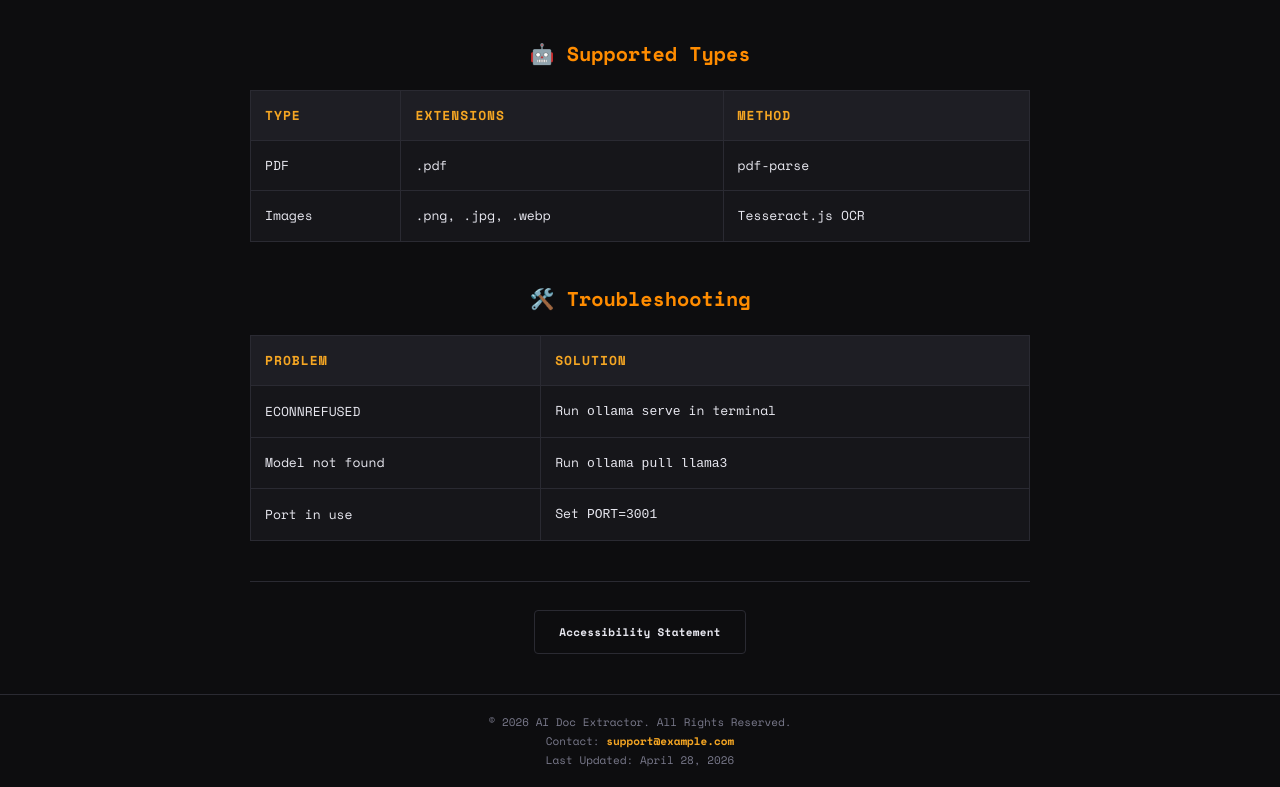
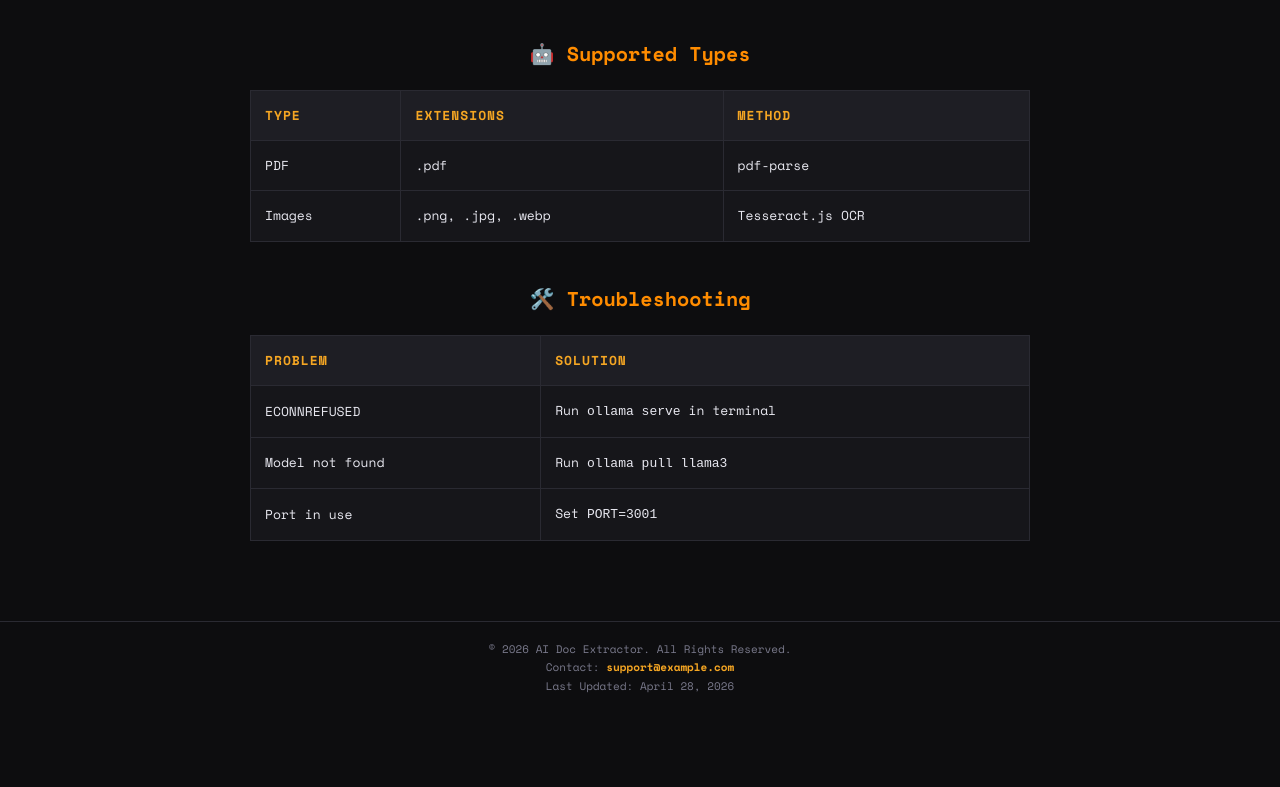
Before and after one commit to Femto-0/dedomenon, a website: page client/documentation.html in a window 1280 px wide. Shown: the part 1263-2050 px from the top of the page. After the commit the page ends 1977 px from the top, so only its background shows below. Drawn offline with nearby package versions, Linux system fonts and the light colour scheme.

Commit message:
removed a dead link

```diff
--- a/client/documentation.html
+++ b/client/documentation.html
@@ -98,10 +98,6 @@
           </tbody>
         </table>
       </section>
-
-      <div class="divider" style="margin-top:40px;"></div>
-      <p style="text-align:center;"><a href="accessibility.html" class="btn-outline btn" style="font-size: 11px;">Accessibility Statement</a></p>
-    </div>
   </main>
 
   <footer class="site-footer">
```
